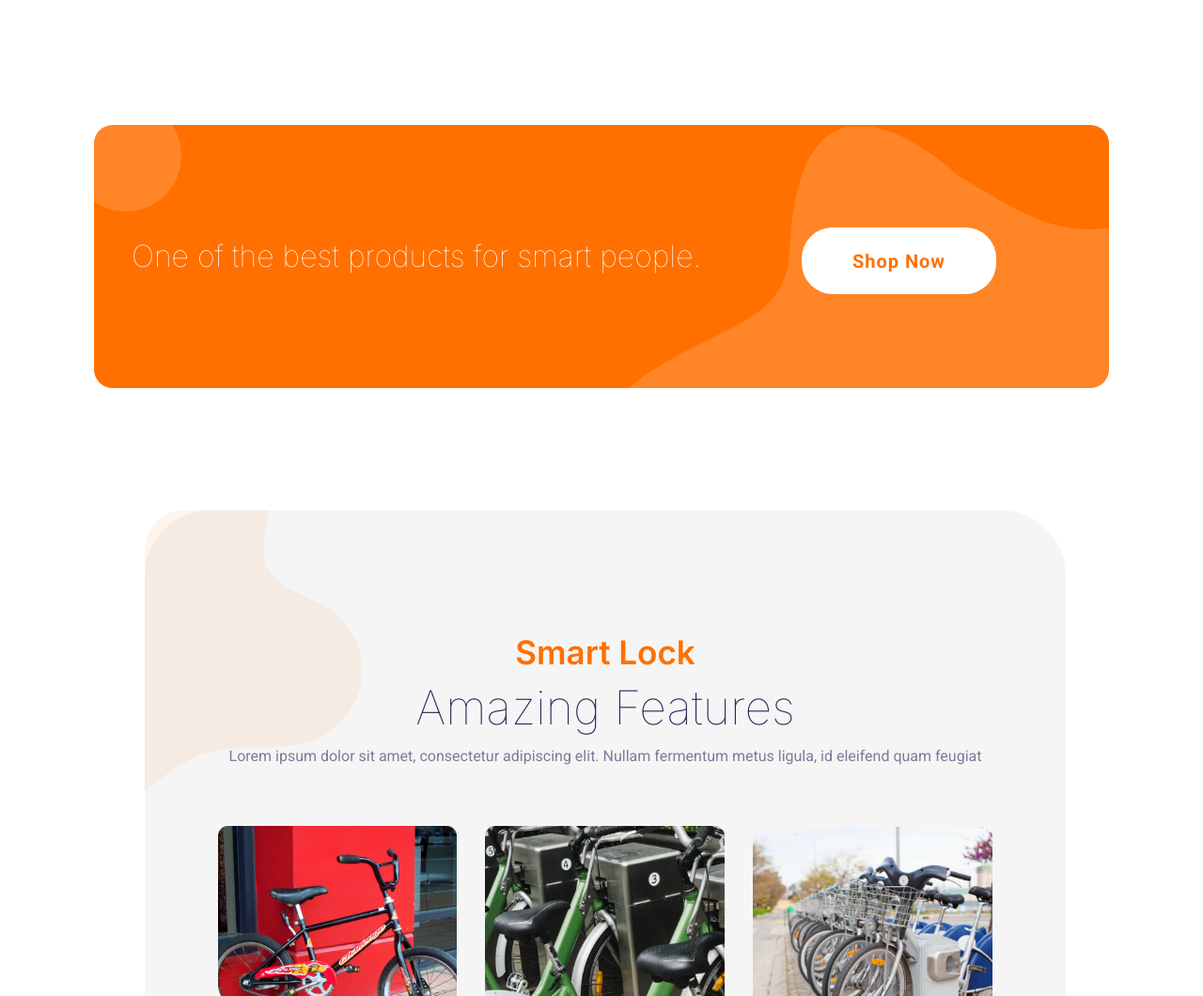
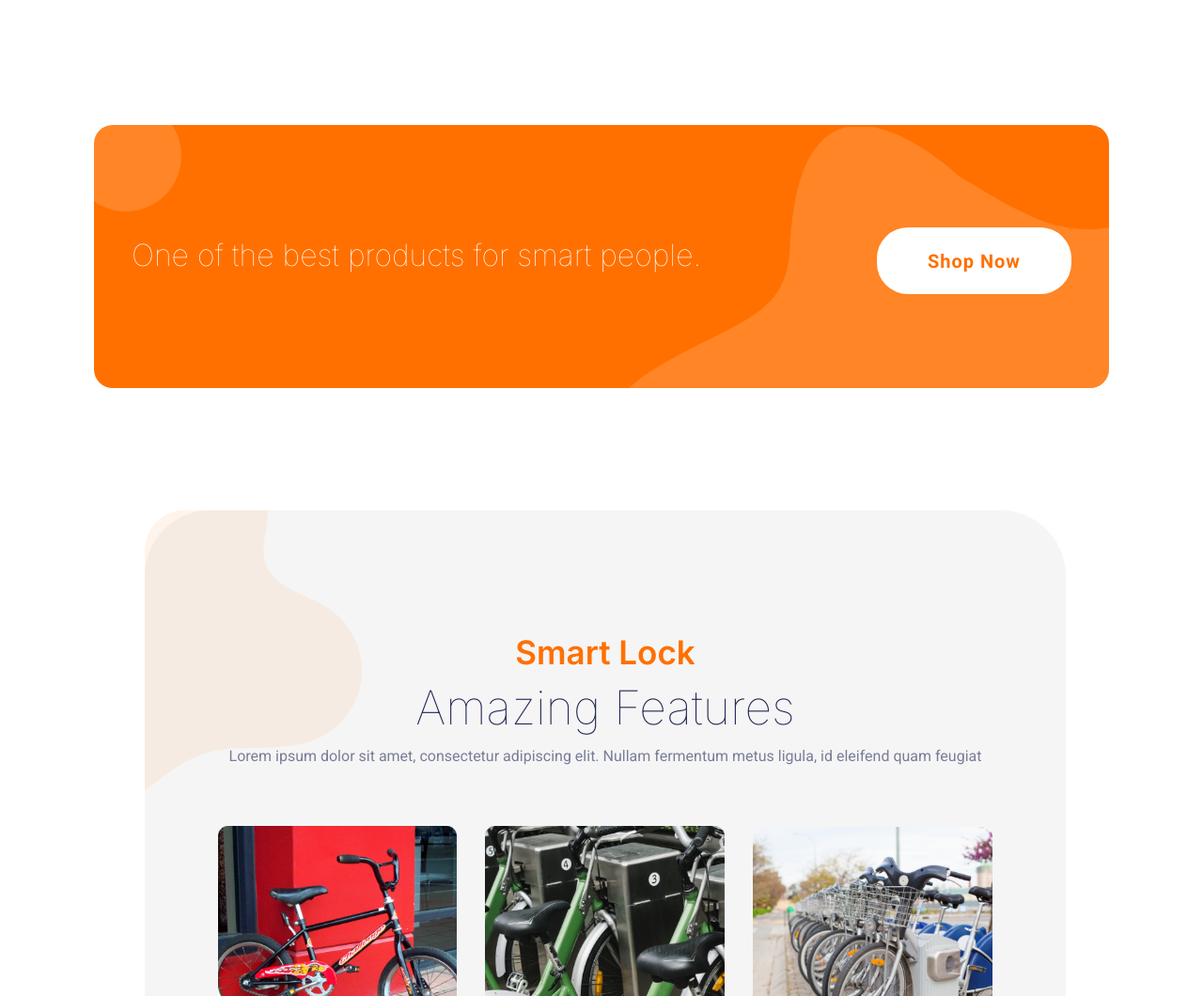
Before and after one commit to arif-hstu/sales-landing-page, a plain HTML site: page index.html in a window 1280 px wide. Shown: the part 4309-5369 px from the top of the page at 94% size. Drawn offline with Linux system fonts and the light colour scheme.

Commit message:
banner button improved

```diff
--- a/sass/partials/_responsive.scss
+++ b/sass/partials/_responsive.scss
@@ -36,10 +36,6 @@
         .content-holder {
             .gallery {
                 margin:0 5%;
-                // .gallery-bg {
-                //     display: block;
-                //     height: 2000px !important;
-                // }
             }
 
         }
--- a/sass/style.scss
+++ b/sass/style.scss
@@ -494,6 +494,7 @@ nav {
 		bottom: 0;
 	}
 	.banner-info {
+		width: 100%;
 		margin: 0;
 		padding: 0px 45px;
 	}
```
Also changed, not shown: css/style.css, 1 other file.
